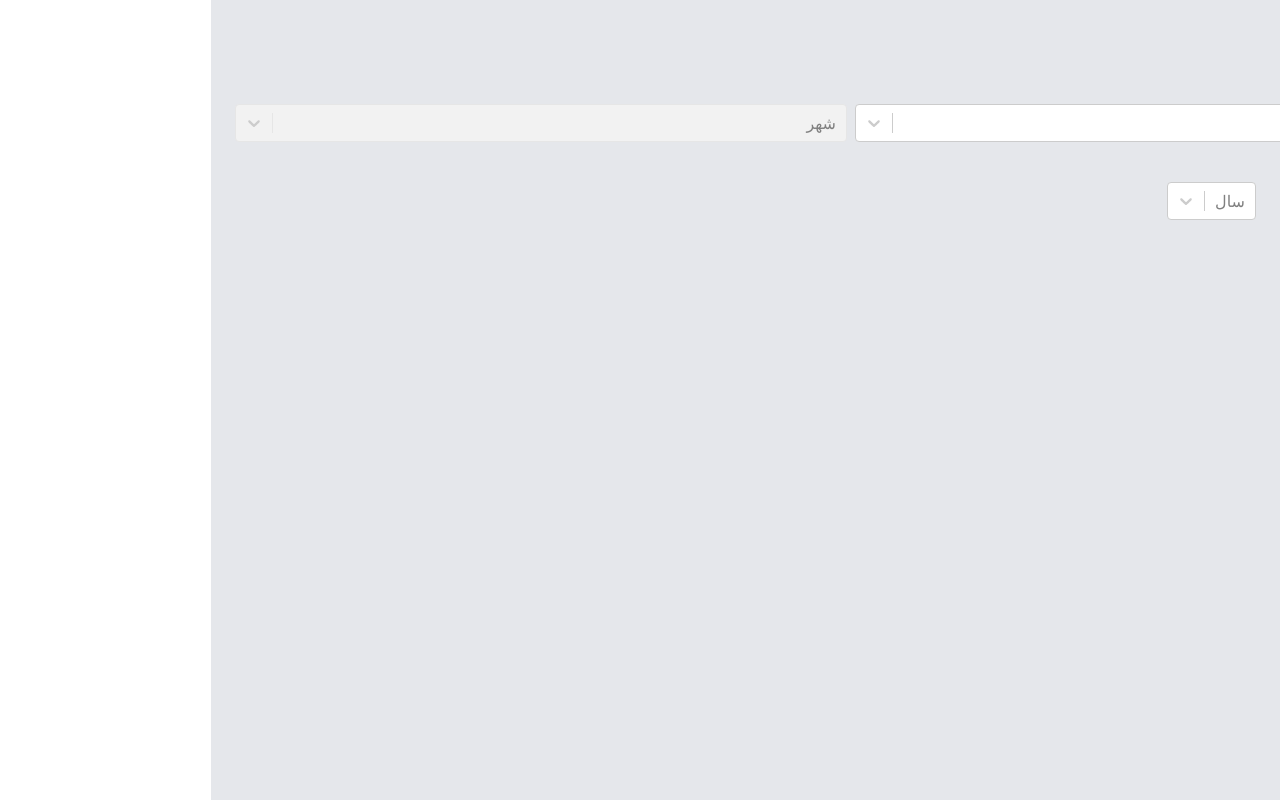
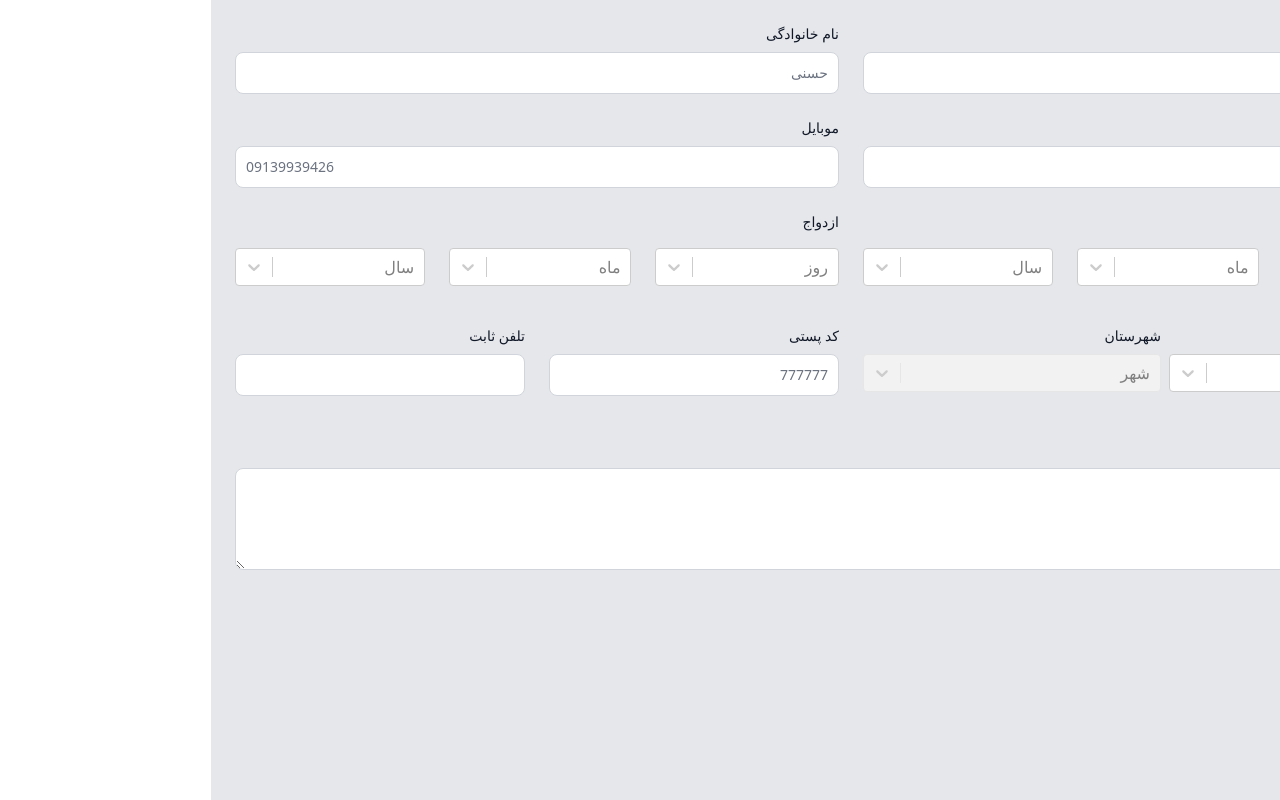
Before and after one commit to milad7212/my3, a Next.js app: page /1 in a window 1280 px wide. Built offline with nearby package versions, Linux system fonts and the light colour scheme; no server answers.

Commit message:
dev : finish ui form register

```diff
--- a/app/1/page.tsx
+++ b/app/1/page.tsx
@@ -1,79 +1,11 @@
 "use client";
-import React, { useEffect, useState } from "react";
-import Select from "react-select";
-import axios from "axios";
-import DayInput from "../components/from/inputs/DayInput";
-import MonthInput from "../components/from/inputs/MonthInput";
-import YearInput from "../components/from/inputs/YearInput";
-import { sendMessageEita } from "@/utils/sendMessageEita";
+import MarriageForm from "../components/from/MarriageForm";
 
 const PageTest = () => {
-  const [provinces, setProvinces] = useState([]);
-  const [cities, setCities] = useState([]);
-  const [selectedProvince, setSelectedProvince] = useState(null);
-  const [loading, setLoading] = useState(true);
-  const [error, setError] = useState(null);
-
-  useEffect(() => {
-    const fetchProvinces = async () => {
-      try {
-        const response = await axios.get(`/api/province`);
-        setProvinces(response.data);
-        console.log("Provinces data:", response.data);
-      } catch (error) {
-        setError(error);
-      } finally {
-        setLoading(false);
-      }
-    };
-
-    fetchProvinces();
-  }, []);
-
-  const handleProvinceChange = async (selectedOption) => {
-    setSelectedProvince(selectedOption);
-    try {
-      const response = await axios.get(`/api/city/${selectedOption.id}`);
-      setCities(response.data);
-      console.log("Cities data:", response.data);
-    } catch (error) {
-      setError(error);
-    }
-  };
-
   return (
     <>
       <div className="min-h-screen bg-gray-200 p-6">
-        <div className="w-20 h-20 bg-red-400" onClick={sendMessageEita}></div>
-        <div className="grid grid-cols-2 gap-2">
-          <Select
-            className="basic-single"
-            classNamePrefix="select"
-            options={provinces}
-            isRtl={true}
-            getOptionLabel={(option) => option.name}
-            getOptionValue={(option) => option.id.toString()}
-            placeholder="استان"
-            onChange={handleProvinceChange}
-            isLoading={loading}
-          />
-          <Select
-            className="basic-single"
-            classNamePrefix="select"
-            options={cities}
-            isRtl={true}
-            getOptionLabel={(option) => option.name}
-            getOptionValue={(option) => option.id.toString()}
-            placeholder="شهر"
-            isDisabled={!selectedProvince}
-          />
-        </div>
-        {error && <p className="text-red-500">خطا در بارگیری داده‌ها</p>}
-        <div className=" flex gap-6 my-4">
-          <DayInput onDayChange={() => {}} />
-          <MonthInput onMonthChange={() => {}} />
-          <YearInput onYearChange={() => {}} />
-        </div>
+        <MarriageForm />
       </div>
     </>
   );
--- a/app/actions/registerEjdevaj.ts
+++ b/app/actions/registerEjdevaj.ts
@@ -1,5 +1,6 @@
 "use server";
 
+import { sendMessageEita } from "@/utils/sendMessageEita";
 import axios from "axios";
 import puppeteer, { Page } from "puppeteer";
 interface Data {
@@ -19,7 +20,7 @@ interface Data {
 }
 
 export async function registerEjdevag(data: Data): Promise<void> {
-  const width = 1920; // عرض صفحه نمایش
+  const width = 1326; // عرض صفحه نمایش
   const height = 1080;
   let tryRegister = 0;
 
@@ -35,6 +36,7 @@ export async function registerEjdevag(data: Data): Promise<void> {
         await Promise.all([
           page.waitForNavigation({ waitUntil: "networkidle0" }),
         ]);
+        await sendMessageEita();
 
         await page.select("#ctl00_ContentPlaceHolder1_ddlCity", data.city);
         await page.type("#ctl00_ContentPlaceHolder1_tbTel", data.phoneStatic);
@@ -43,7 +45,7 @@ export async function registerEjdevag(data: Data): Promise<void> {
       } else {
         await new Promise((resolve) => setTimeout(resolve, 2000));
         await dialog.accept();
-        await new Promise((resolve) => setTimeout(resolve, 2000));
+        await new Promise((resolve) => setTimeout(resolve, 120000));
         await fillForm(page);
       }
     });
--- a/app/components/from/MarriageForm.tsx
+++ b/app/components/from/MarriageForm.tsx
@@ -1,5 +1,8 @@
 import React from "react";
-import YearInput from "./YearInput";
+import DayInput from "./inputs/DayInput";
+import MonthInput from "./inputs/MonthInput";
+import YearInput from "./inputs/YearInput";
+import CityInput from "./inputs/CityInput";
 
 const MarriageForm = ({}) => {
   return (
@@ -15,9 +18,8 @@ const MarriageForm = ({}) => {
           <input
             type="text"
             id="first_name"
-            className="bg-gray-50 border border-gray-300 text-gray-900 text-sm rounded-lg focus:ring-blue-500 focus:border-blue-500 block w-full p-2.5  "
-            placeholder="John"
-            required
+            className="bg-white border border-gray-300 text-gray-900 text-sm rounded-lg focus:ring-blue-500 focus:border-blue-500 block w-full p-2.5  "
+            placeholder="میلاد"
           />
         </div>
         <div>
@@ -30,9 +32,8 @@ const MarriageForm = ({}) => {
           <input
             type="text"
             id="last_name"
-            className="bg-gray-50 border border-gray-300 text-gray-900 text-sm rounded-lg focus:ring-blue-500 focus:border-blue-500 block w-full p-2.5  "
-            placeholder="Doe"
-            required
+            className="bg-white border border-gray-300 text-gray-900 text-sm rounded-lg focus:ring-blue-500 focus:border-blue-500 block w-full p-2.5  "
+            placeholder="حسنی"
           />
         </div>
         <div>
@@ -45,8 +46,8 @@ const MarriageForm = ({}) => {
           <input
             type="text"
             id="company"
-            className="bg-gray-50 border border-gray-300 text-gray-900 text-sm rounded-lg focus:ring-blue-500 focus:border-blue-500 block w-full p-2.5  "
-            placeholder="Flowbite"
+            className="bg-white border border-gray-300 text-gray-900 text-sm rounded-lg focus:ring-blue-500 focus:border-blue-500 block w-full p-2.5  "
+            placeholder="کد ملی"
             required
           />
         </div>
@@ -60,28 +61,60 @@ const MarriageForm = ({}) => {
           <input
             type="tel"
             id="phone"
-            className="bg-gray-50 border border-gray-300 text-gray-900 text-sm rounded-lg focus:ring-blue-500 focus:border-blue-500 block w-full p-2.5  "
-            placeholder="123-45-678"
-            pattern="[0-9]{3}-[0-9]{2}-[0-9]{3}"
+            className="bg-white  border border-gray-300 text-gray-900 text-sm rounded-lg focus:ring-blue-500 focus:border-blue-500 block w-full p-2.5  "
+            placeholder="09139939426"
             required
           />
         </div>
-        <div className="col-span-2">
-          <YearInput />
+
+        <div className="">
+          <label className="block mb-2 text-sm font-medium text-gray-900  ">
+            تولد
+          </label>
+          <div className=" flex gap-6 my-4 w-full">
+            <div className="grow">
+              <DayInput onDayChange={() => {}} />
             </div>
+            <div className="grow">
+              <MonthInput onMonthChange={() => {}} />
+            </div>
+            <div className="grow">
+              <YearInput onYearChange={() => {}} />
+            </div>
+          </div>
+        </div>
+        <div className="">
+          <label className="block mb-2 text-sm font-medium text-gray-900  ">
+            ازدواج
+          </label>
+          <div className=" flex gap-6 my-4 w-full">
+            <div className="grow">
+              <DayInput onDayChange={() => {}} />
+            </div>
+            <div className="grow">
+              <MonthInput onMonthChange={() => {}} />
+            </div>
+            <div className="grow">
+              <YearInput onYearChange={() => {}} />
+            </div>
+          </div>
+        </div>
+        <div className="">
+          <CityInput />
+        </div>
+        <div className="grid grid-cols-2 gap-6">
           <div>
             <label
               htmlFor="website"
               className="block mb-2 text-sm font-medium text-gray-900  "
             >
-            Website URL
+              کد پستی
             </label>
             <input
               type="url"
               id="website"
-            className="bg-gray-50 border border-gray-300 text-gray-900 text-sm rounded-lg focus:ring-blue-500 focus:border-blue-500 block w-full p-2.5  "
-            placeholder="flowbite.com"
-            required
+              className="bg-white border border-gray-300 text-gray-900 text-sm rounded-lg focus:ring-blue-500 focus:border-blue-500 block w-full p-2.5  "
+              placeholder="777777"
             />
           </div>
           <div>
@@ -89,15 +122,15 @@ const MarriageForm = ({}) => {
               htmlFor="visitors"
               className="block mb-2 text-sm font-medium text-gray-900  "
             >
-            Unique visitors (per month)
+              تلفن ثابت
             </label>
             <input
               type="number"
               id="visitors"
-            className="bg-gray-50 border border-gray-300 text-gray-900 text-sm rounded-lg focus:ring-blue-500 focus:border-blue-500 block w-full p-2.5  "
+              className="bg-white border border-gray-300 text-gray-900 text-sm rounded-lg focus:ring-blue-500 focus:border-blue-500 block w-full p-2.5  "
               placeholder=""
-            required
             />
+          </div>
         </div>
       </div>
       <div className="mb-6">
@@ -105,53 +138,21 @@ const MarriageForm = ({}) => {
           htmlFor="email"
           className="block mb-2 text-sm font-medium text-gray-900  "
         >
-          Email address
+          آدرس
         </label>
-        <input
-          type="email"
-          id="email"
-          className="bg-gray-50 border border-gray-300 text-gray-900 text-sm rounded-lg focus:ring-blue-500 focus:border-blue-500 block w-full p-2.5  "
-          placeholder="john.doe@company.com"
-          required
+        <textarea
+          rows={4}
+          className="bg-white border border-gray-300 text-gray-900 text-sm rounded-lg focus:ring-blue-500 focus:border-blue-500 block w-full p-2.5  "
         />
       </div>
-      <div className="mb-6">
-        <label
-          htmlFor="password"
-          className="block mb-2 text-sm font-medium text-gray-900  "
-        >
-          Password
-        </label>
-        <input
-          type="password"
-          id="password"
-          className="bg-gray-50 border border-gray-300 text-gray-900 text-sm rounded-lg focus:ring-blue-500 focus:border-blue-500 block w-full p-2.5  "
-          placeholder="•••••••••"
-          required
-        />
-      </div>
-      <div className="mb-6">
-        <label
-          htmlFor="confirm_password"
-          className="block mb-2 text-sm font-medium text-gray-900  "
-        >
-          Confirm password
-        </label>
-        <input
-          type="password"
-          id="confirm_password"
-          className="bg-gray-50 border border-gray-300 text-gray-900 text-sm rounded-lg focus:ring-blue-500 focus:border-blue-500 block w-full p-2.5  "
-          placeholder="•••••••••"
-          required
-        />
-      </div>
-      <div className="flex items-start mb-6">
+
+      {/* <div className="flex items-start mb-6">
         <div className="flex items-center h-5">
           <input
             id="remember"
             type="checkbox"
             value=""
-            className="w-4 h-4 border border-gray-300 rounded bg-gray-50 focus:ring-3 focus:ring-blue-300    "
+            className="w-4 h-4 border border-gray-300 rounded bg-white focus:ring-3 focus:ring-blue-300    "
             required
           />
         </div>
@@ -165,12 +166,12 @@ const MarriageForm = ({}) => {
           </a>
           .
         </label>
-      </div>
+      </div> */}
       <button
         type="submit"
         className="text-white bg-blue-700 hover:bg-blue-800 focus:ring-4 focus:outline-none focus:ring-blue-300 font-medium rounded-lg text-sm w-full sm:w-auto px-5 py-2.5 text-center "
       >
-        Submit
+        ثبت نام
       </button>
     </form>
   );
--- /dev/null
+++ b/app/components/from/inputs/CityInput.tsx
@@ -0,0 +1,86 @@
+"use client";
+import axios from "axios";
+import { useEffect, useState } from "react";
+import Select from "react-select";
+const CityInput = () => {
+  const [provinces, setProvinces] = useState([]);
+  const [cities, setCities] = useState([]);
+  const [selectedProvince, setSelectedProvince] = useState(null);
+  const [loading, setLoading] = useState(true);
+  const [error, setError] = useState(null);
+
+  useEffect(() => {
+    const fetchProvinces = async () => {
+      try {
+        const response = await axios.get(`/api/province`);
+        setProvinces(response.data);
+        console.log("Provinces data:", response.data);
+      } catch (error) {
+        setError(error);
+      } finally {
+        setLoading(false);
+      }
+    };
+
+    fetchProvinces();
+  }, []);
+
+  const handleProvinceChange = async (selectedOption) => {
+    setSelectedProvince(selectedOption);
+    try {
+      const response = await axios.get(`/api/city/${selectedOption.id}`);
+      setCities(response.data);
+      console.log("Cities data:", response.data);
+    } catch (error) {
+      setError(error);
+    }
+  };
+  return (
+    <>
+      <div className="">
+        <div className="grid grid-cols-2 gap-2">
+          <div className="">
+            <label
+              htmlFor="email"
+              className="block mb-2 text-sm font-medium text-gray-900  "
+            >
+              استان
+            </label>
+            <Select
+              className="basic-single"
+              classNamePrefix="select"
+              options={provinces}
+              isRtl={true}
+              getOptionLabel={(option) => option.name}
+              getOptionValue={(option) => option.id.toString()}
+              placeholder="استان"
+              onChange={handleProvinceChange}
+              isLoading={loading}
+            />
+          </div>
+          <div className="">
+            <label
+              htmlFor="email"
+              className="block mb-2 text-sm font-medium text-gray-900  "
+            >
+              شهرستان
+            </label>
+            <Select
+              className="basic-single"
+              classNamePrefix="select"
+              options={cities}
+              isRtl={true}
+              getOptionLabel={(option) => option.name}
+              getOptionValue={(option) => option.id.toString()}
+              placeholder="شهر"
+              isDisabled={!selectedProvince}
+            />
+          </div>
+        </div>
+        {error && <p className="text-red-500">خطا در بارگیری داده‌ها</p>}
+      </div>
+    </>
+  );
+};
+
+export default CityInput;
```
Lines whose indentation alone changed are shown as unchanged.
